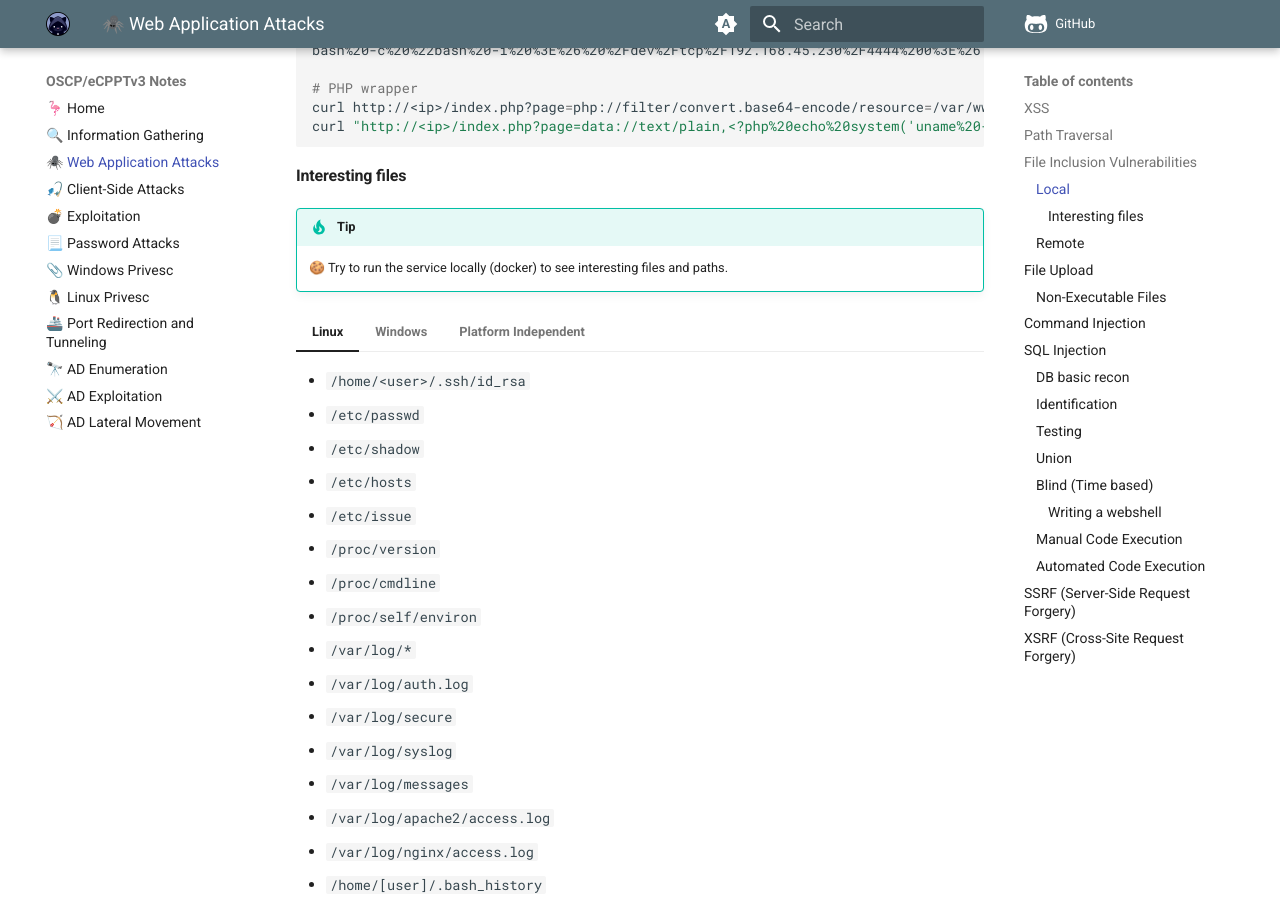
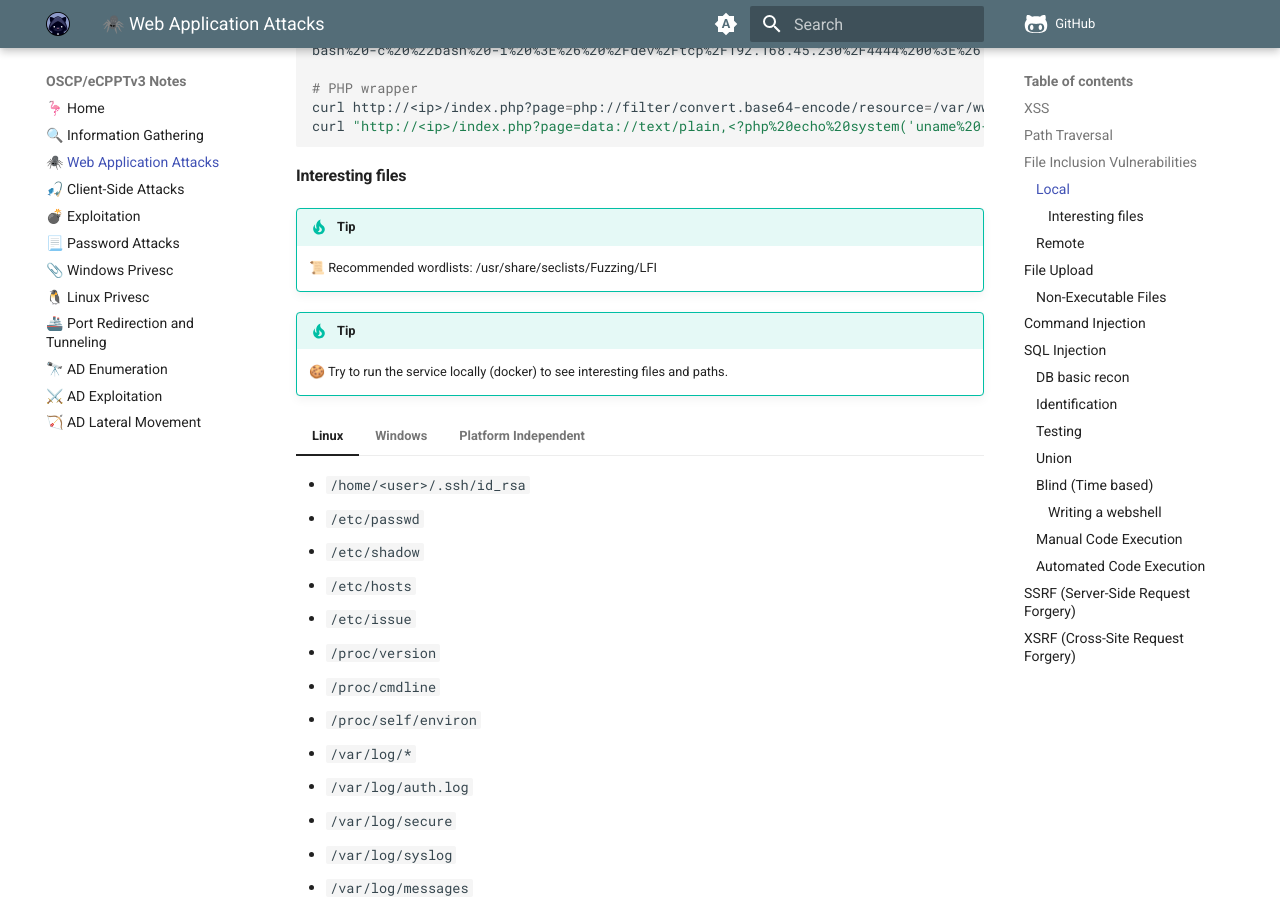
Before and after one commit to krovs/oscp-notes, an MkDocs documentation site: the page built from docs/11_web_attacks.md, in a window 1280 px wide and 900 px high, scrolled down 1413 px. Built offline with MkDocs 1.6.1 and Material for MkDocs 9.7.7, drawn with Linux system fonts in a browser that asks for light colours; comment, search, counter and statistics services are not loaded.

Commit message:
Add seclist

````diff
--- a/docs/11_web_attacks.md
+++ b/docs/11_web_attacks.md
@@ -66,6 +66,9 @@ curl "http://<ip>/index.php?page=data://text/plain,<?php%20echo%20system('uname%
 ```
 
 #### Interesting files
+
+!!! tip
+    📜 Recommended wordlists: /usr/share/seclists/Fuzzing/LFI
 
 !!! tip
     🍪 Try to run the service locally (docker) to see interesting files and paths.
````
